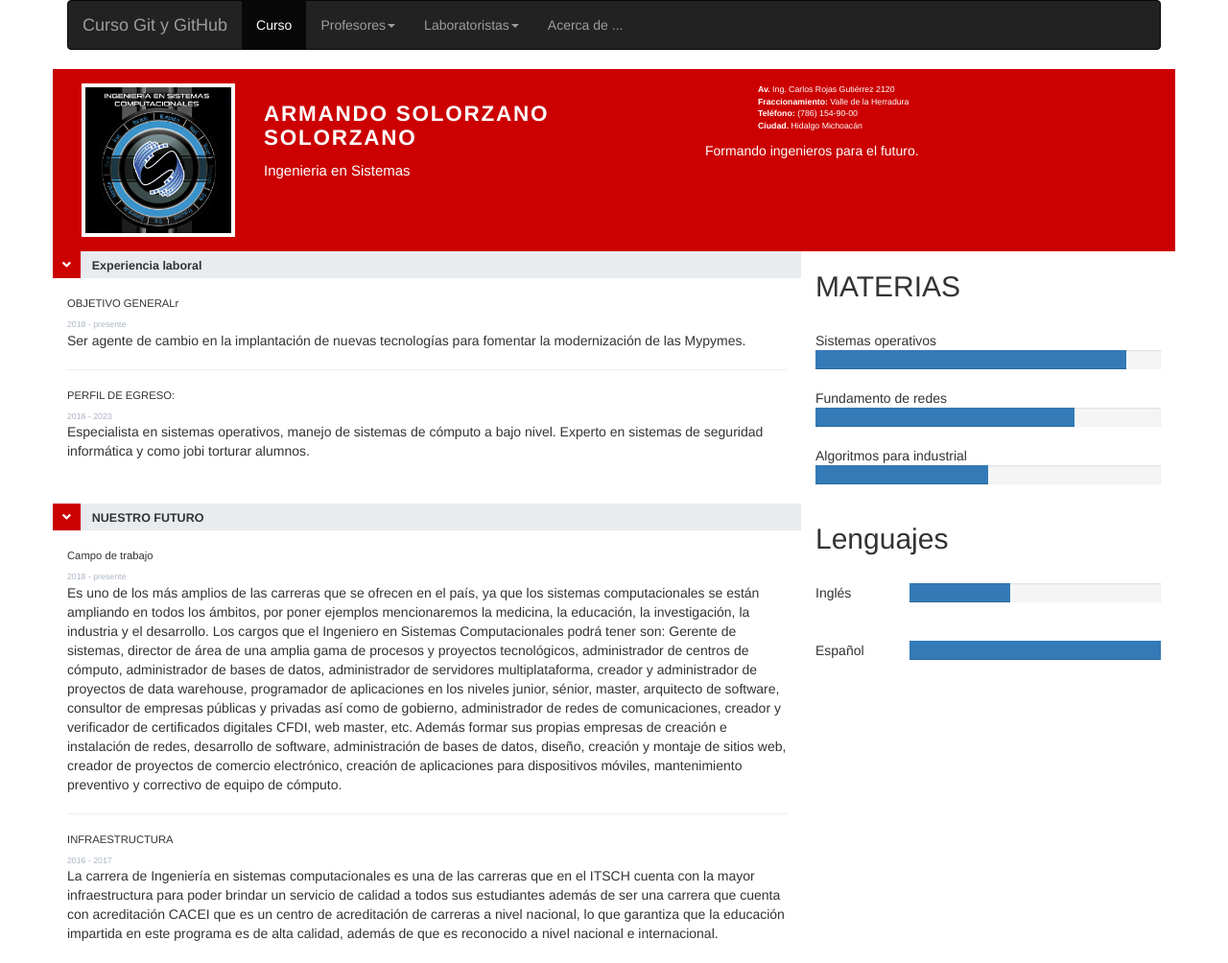
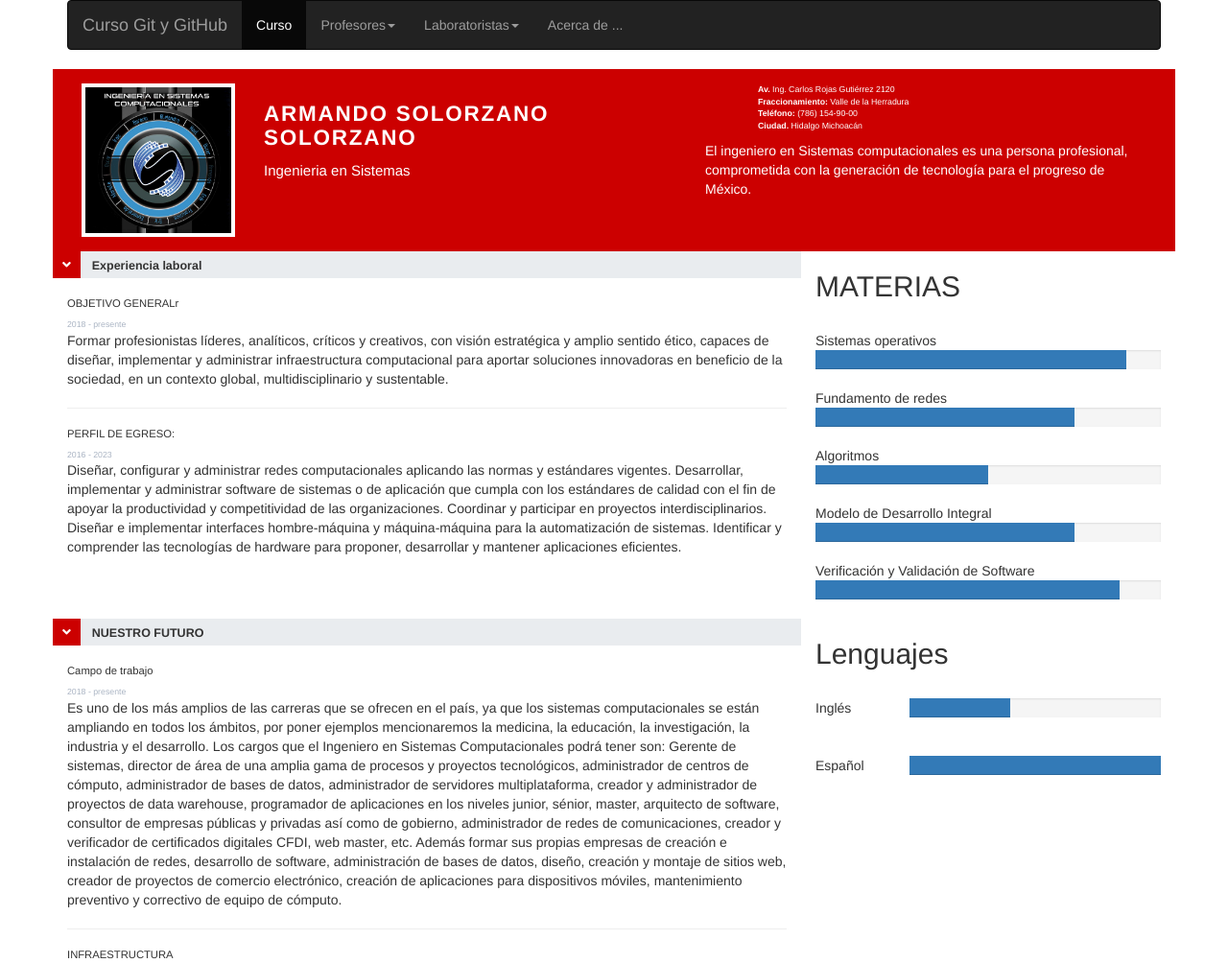
Before and after one commit to rafagaTEC/dia3, a plain HTML site: page solorzano.html in a window 1280 px wide. Shown: the top 1004 px of the page at 96% size. Drawn offline with nearby package versions, Linux system fonts and the light colour scheme.

```diff
--- a/solorzano.html
+++ b/solorzano.html
@@ -35,6 +35,8 @@
 
     <title>Curriculum</title>
   </head>
+
+
 
 
   <body>
@@ -113,7 +115,7 @@
             </ul>
           </div>
             <div class="description">
-              <p>Formando ingenieros para el futuro.</p>
+              <p>El ingeniero en Sistemas computacionales es una persona profesional, comprometida con la generación de tecnología para el progreso de México.</p>
           </div>
         </div>
     </header>
@@ -126,13 +128,17 @@
           <h3 class="resume-position-title font-weight-bold mb-1">OBJETIVO GENERALr</h3>
             <div class="resume-position-time">2018 - presente</div>
           <p>
-              Ser agente de cambio en la implantación de nuevas tecnologías para fomentar la modernización de las Mypymes.
+            Formar profesionistas líderes, analíticos, críticos y creativos, con visión estratégica y amplio sentido ético, capaces de diseñar, implementar y administrar infraestructura computacional para aportar soluciones innovadoras en beneficio de la sociedad, en un contexto global, multidisciplinario y sustentable.
           </p>
          <hr>
           <h3 class="resume-position-title font-weight-bold mb-1">PERFIL DE EGRESO:</h3>
             <div class="resume-position-time">2016 - 2023</div>
           <p>
-              Especialista en sistemas operativos, manejo de sistemas de cómputo a bajo nivel. Experto en sistemas de seguridad informática y como jobi torturar alumnos.
+            Diseñar, configurar y administrar redes computacionales aplicando las normas y estándares vigentes.
+Desarrollar, implementar y administrar software de sistemas o de aplicación que cumpla con los estándares de calidad con el fin de apoyar la productividad y competitividad de las organizaciones.
+Coordinar y participar en proyectos interdisciplinarios.
+Diseñar e implementar interfaces hombre‐máquina y máquina‐máquina para la automatización de sistemas.
+Identificar y comprender las tecnologías de hardware para proponer, desarrollar y mantener aplicaciones eficientes.
           </p>
         </div>
         <div class="col-md-4 mb-5">
@@ -146,11 +152,18 @@
           <div class="progress">
             <div class="progress-bar " role="progressbar" style="width: 75%" aria-valuenow="25" aria-valuemin="0" aria-valuemax="100"></div>
           </div>
-           <span>Algoritmos para industrial</span>
+           <span>Algoritmos</span>
           <div class="progress">
             <div class="progress-bar " role="progressbar" style="width: 50%" aria-valuenow="50" aria-valuemin="0" aria-valuemax="100"></div>
           </div>
-
+          <span>Modelo de Desarrollo Integral</span>
+          <div class="progress">
+            <div class="progress-bar " role="progressbar" style="width: 75%" aria-valuenow="75" aria-valuemin="0" aria-valuemax="100"></div>
+          </div>
+          <span>Verificación y Validación de Software</span>
+          <div class="progress">
+            <div class="progress-bar " role="progressbar" style="width: 88%" aria-valuenow="100" aria-valuemin="0" aria-valuemax="100"></div>
+          </div>
         </div>
       </div>
       <div class="row">
```
